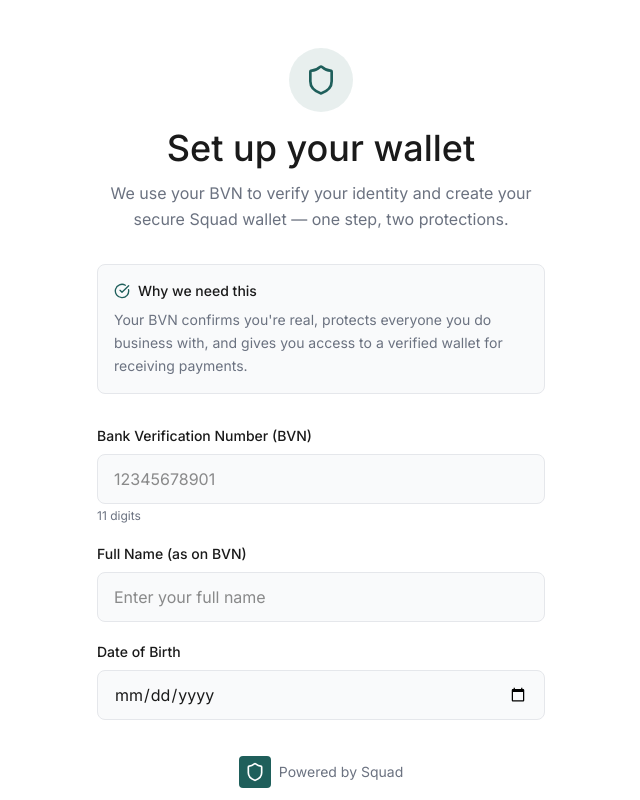
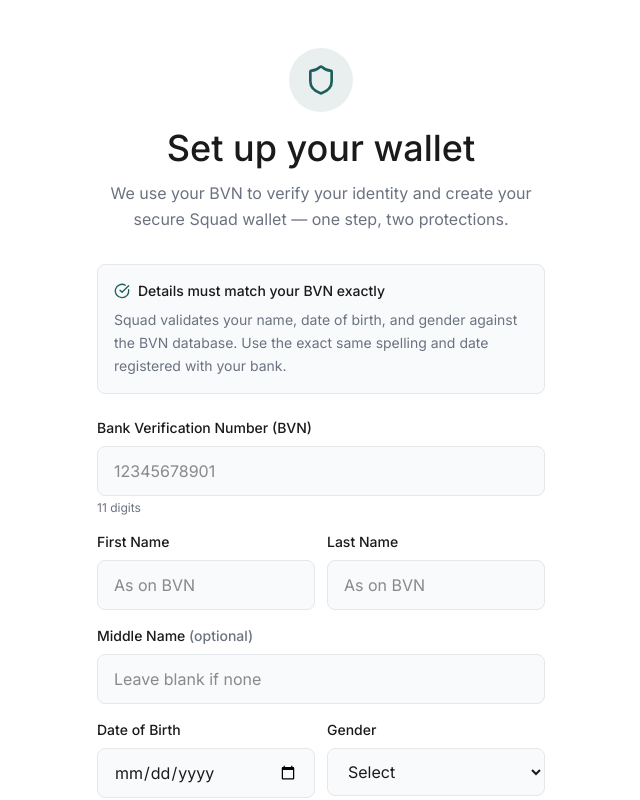
Before and after one commit to odey123/GigEconomy_Frontend, a React (Vite) app: page /verify-bvn in a window 1280 px wide. Shown: the top 800 px of the page, without its empty margins (319-959 px from the left). Built offline with nearby package versions, Linux system fonts and the light colour scheme; no server answers.

Commit message:
fix: align frontend with backend API contracts

```diff
--- a/src/app/pages/BVNVerification.tsx
+++ b/src/app/pages/BVNVerification.tsx
@@ -4,13 +4,23 @@
 import { walletService } from '../../lib/services/wallet';
 import { useAuth } from '../../context/AuthContext';
 
+// HTML date input returns YYYY-MM-DD — Squad requires mm/dd/yyyy
+function toSquadDob(isoDate: string): string {
+  const [year, month, day] = isoDate.split('-');
+  return `${month}/${day}/${year}`;
+}
+
 export default function BVNVerification() {
   const navigate = useNavigate();
   const { user } = useAuth();
 
   const [bvn, setBvn] = useState('');
-  const [fullName, setFullName] = useState('');
+  const [firstName, setFirstName] = useState('');
+  const [lastName, setLastName] = useState('');
+  const [middleName, setMiddleName] = useState('');
   const [dob, setDob] = useState('');
+  const [gender, setGender] = useState('');
+  const [address, setAddress] = useState('');
   const [loading, setLoading] = useState(false);
   const [error, setError] = useState<string | null>(null);
 
@@ -19,10 +29,19 @@
     setLoading(true);
     setError(null);
     try {
-      await walletService.create({ bvn, fullName, dateOfBirth: dob });
+      await walletService.create({
+        bvn,
+        firstName,
+        lastName,
+        middleName,
+        dateOfBirth: toSquadDob(dob), // converts to mm/dd/yyyy
+        gender,                         // "1" = Male, "2" = Female
+        address,
+        beneficiaryAccount: '',
+      });
       navigate(user?.role === 'client' ? '/profile-setup/owner' : '/profile-setup/helper');
     } catch (err) {
-      setError(err instanceof Error ? err.message : 'Verification failed. Please check your details.');
+      setError(err instanceof Error ? err.message : 'Verification failed. Please check your details match your BVN exactly.');
     } finally {
       setLoading(false);
     }
@@ -41,13 +60,13 @@
           </p>
         </div>
 
-        <div className="bg-[#f9fafb] border border-[#e5e7eb] rounded-lg p-4 mb-8">
+        <div className="bg-[#f9fafb] border border-[#e5e7eb] rounded-lg p-4 mb-6">
           <h3 className="text-sm mb-2 text-[#1a1a1a] flex items-center gap-2">
             <CheckCircle className="w-4 h-4 text-[#1F5F5B]" />
-            Why we need this
+            Details must match your BVN exactly
           </h3>
           <p className="text-sm text-[#6b7280] leading-relaxed">
-            Your BVN confirms you're real, protects everyone you do business with, and gives you access to a verified wallet for receiving payments.
+            Squad validates your name, date of birth, and gender against the BVN database. Use the exact same spelling and date registered with your bank.
           </p>
         </div>
 
@@ -57,42 +76,103 @@
           </div>
         )}
 
-        <form onSubmit={handleSubmit} className="space-y-5">
+        <form onSubmit={handleSubmit} className="space-y-4">
+          {/* BVN */}
           <div>
             <label htmlFor="bvn" className="block text-sm mb-2 text-[#1a1a1a]">
               Bank Verification Number (BVN)
             </label>
             <input
-              type="text" id="bvn" maxLength={11} required
-              value={bvn} onChange={e => setBvn(e.target.value)}
+              type="text" id="bvn" maxLength={11} minLength={11} required
+              value={bvn} onChange={e => setBvn(e.target.value.replace(/\D/g, ''))}
               className="w-full px-4 py-3 bg-[#f9fafb] border border-[#e5e7eb] rounded-lg focus:outline-none focus:ring-2 focus:ring-[#1F5F5B] focus:border-transparent"
               placeholder="12345678901"
             />
             <p className="text-xs text-[#6b7280] mt-1">11 digits</p>
           </div>
 
+          {/* First Name + Last Name */}
+          <div className="grid grid-cols-2 gap-3">
+            <div>
+              <label htmlFor="firstName" className="block text-sm mb-2 text-[#1a1a1a]">
+                First Name
+              </label>
+              <input
+                type="text" id="firstName" required
+                value={firstName} onChange={e => setFirstName(e.target.value)}
+                className="w-full px-4 py-3 bg-[#f9fafb] border border-[#e5e7eb] rounded-lg focus:outline-none focus:ring-2 focus:ring-[#1F5F5B] focus:border-transparent"
+                placeholder="As on BVN"
+              />
+            </div>
+            <div>
+              <label htmlFor="lastName" className="block text-sm mb-2 text-[#1a1a1a]">
+                Last Name
+              </label>
+              <input
+                type="text" id="lastName" required
+                value={lastName} onChange={e => setLastName(e.target.value)}
+                className="w-full px-4 py-3 bg-[#f9fafb] border border-[#e5e7eb] rounded-lg focus:outline-none focus:ring-2 focus:ring-[#1F5F5B] focus:border-transparent"
+                placeholder="As on BVN"
+              />
+            </div>
+          </div>
+
+          {/* Middle Name (optional) */}
           <div>
-            <label htmlFor="fullName" className="block text-sm mb-2 text-[#1a1a1a]">
-              Full Name (as on BVN)
+            <label htmlFor="middleName" className="block text-sm mb-2 text-[#1a1a1a]">
+              Middle Name <span className="text-[#6b7280]">(optional)</span>
             </label>
             <input
-              type="text" id="fullName" required
-              value={fullName} onChange={e => setFullName(e.target.value)}
+              type="text" id="middleName"
+              value={middleName} onChange={e => setMiddleName(e.target.value)}
               className="w-full px-4 py-3 bg-[#f9fafb] border border-[#e5e7eb] rounded-lg focus:outline-none focus:ring-2 focus:ring-[#1F5F5B] focus:border-transparent"
-              placeholder="Enter your full name"
+              placeholder="Leave blank if none"
             />
           </div>
 
+          {/* Date of Birth + Gender */}
+          <div className="grid grid-cols-2 gap-3">
+            <div>
+              <label htmlFor="dob" className="block text-sm mb-2 text-[#1a1a1a]">
+                Date of Birth
+              </label>
+              <input
+                type="date" id="dob" required
+                value={dob} onChange={e => setDob(e.target.value)}
+                className="w-full px-4 py-3 bg-[#f9fafb] border border-[#e5e7eb] rounded-lg focus:outline-none focus:ring-2 focus:ring-[#1F5F5B] focus:border-transparent"
+              />
+              <p className="text-xs text-[#6b7280] mt-1">As registered with your bank</p>
+            </div>
+            <div>
+              <label htmlFor="gender" className="block text-sm mb-2 text-[#1a1a1a]">
+                Gender
+              </label>
+              <select
+                id="gender" required
+                value={gender} onChange={e => setGender(e.target.value)}
+                className="w-full px-4 py-3 bg-[#f9fafb] border border-[#e5e7eb] rounded-lg focus:outline-none focus:ring-2 focus:ring-[#1F5F5B] focus:border-transparent"
+              >
+                <option value="">Select</option>
+                <option value="1">Male</option>
+                <option value="2">Female</option>
+              </select>
+            </div>
+          </div>
+
+          {/* Address */}
           <div>
-            <label htmlFor="dob" className="block text-sm mb-2 text-[#1a1a1a]">Date of Birth</label>
+            <label htmlFor="address" className="block text-sm mb-2 text-[#1a1a1a]">
+              Home Address
+            </label>
             <input
-              type="date" id="dob" required
-              value={dob} onChange={e => setDob(e.target.value)}
+              type="text" id="address" required
+              value={address} onChange={e => setAddress(e.target.value)}
               className="w-full px-4 py-3 bg-[#f9fafb] border border-[#e5e7eb] rounded-lg focus:outline-none focus:ring-2 focus:ring-[#1F5F5B] focus:border-transparent"
+              placeholder="123 Lagos Street, Lagos"
             />
           </div>
 
-          <div className="flex items-center justify-center gap-2 py-4">
+          <div className="flex items-center justify-center gap-2 py-3">
             <div className="w-8 h-8 bg-[#1F5F5B] rounded flex items-center justify-center">
               <Shield className="w-5 h-5 text-white" />
             </div>
--- a/src/app/pages/ContractDetailSales.tsx
+++ b/src/app/pages/ContractDetailSales.tsx
@@ -88,30 +88,44 @@
 
   useEffect(() => {
     if (!id) return;
+    // Fetch full contract to get salesData.paymentUrl (the Squad checkout URL)
+    contractsService.getById(id)
+      .then(data => {
+        const raw = data as unknown as Record<string, unknown>;
+        const salesData = raw.salesData as Record<string, unknown> | undefined;
+        const payUrl = (salesData?.paymentUrl ?? raw.paymentUrl) as string | undefined;
+        if (payUrl) setContract(prev => ({ ...prev, paymentUrl: payUrl }));
+      })
+      .catch(() => {});
+    // Fetch earnings figures separately
     contractsService.getSalesEarnings(id)
       .then(data => {
-        if (data?.totalSales != null) {
+        if (data?.totalEarnings != null) {
           setContract(prev => ({
             ...prev,
             totalEarnings: data.totalEarnings ?? prev.totalEarnings,
             totalSales: data.totalSales ?? prev.totalSales,
             commissionRate: data.commissionRate ?? prev.commissionRate,
-            paymentUrl: data.paymentUrl || prev.paymentUrl,
           }));
         }
       })
       .catch(() => {});
   }, [id]);
 
+  // paymentUrl from Squad is already a full URL — don't prepend https://
+  const fullPaymentUrl = contract.paymentUrl.startsWith('http')
+    ? contract.paymentUrl
+    : `https://${contract.paymentUrl}`;
+
   const handleCopy = () => {
-    navigator.clipboard.writeText(`https://${contract.paymentUrl}`).catch(() => {});
+    navigator.clipboard.writeText(fullPaymentUrl).catch(() => {});
     setCopied(true);
     setTimeout(() => setCopied(false), 2000);
   };
 
   const handleShare = () => {
     if (navigator.share) {
-      navigator.share({ title: 'My payment link', url: `https://${contract.paymentUrl}` }).catch(() => {});
+      navigator.share({ title: 'My payment link', url: fullPaymentUrl }).catch(() => {});
     }
   };
 
@@ -190,7 +204,7 @@
               {/* URL */}
               <div className="bg-[#f9fafb] border border-[#e5e7eb] rounded-lg px-4 py-3 mb-3">
                 <p className="text-xs text-[#6b7280] mb-0.5">Your unique link</p>
-                <p className="text-sm text-[#1a1a1a] break-all">{contract.paymentUrl}</p>
+                <p className="text-sm text-[#1a1a1a] break-all">{fullPaymentUrl}</p>
               </div>
 
               {/* Actions */}
--- a/src/lib/services/wallet.ts
+++ b/src/lib/services/wallet.ts
@@ -12,7 +12,16 @@
 }
 
 export const walletService = {
-  create: async (payload: { bvn: string; fullName: string; dateOfBirth: string }) => {
+  create: async (payload: {
+    bvn: string;
+    firstName: string;
+    lastName: string;
+    middleName?: string;
+    dateOfBirth: string;   // mm/dd/yyyy — Squad format
+    gender: string;         // "1" = Male, "2" = Female
+    address: string;
+    beneficiaryAccount?: string;
+  }) => {
     // Response: { status, message, data: { wallet: { ... } } }
     return api.post<{ status: string; message: string }>('/api/users/wallet/create', payload);
   },
```
